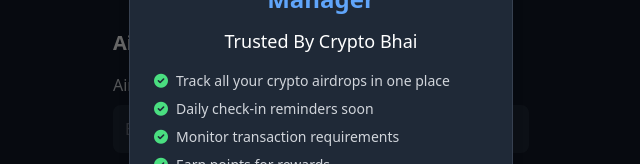
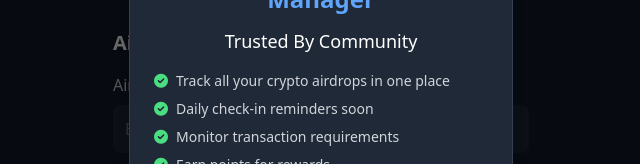
Before and after one commit to ArRaddev/Airdropify, a plain HTML site: page index.html in a window 1280 px wide. Shown: the part 307-471 px from the top of the page, 319-959 px from the left. Drawn offline with nearby package versions, Linux system fonts and the light colour scheme.

Commit message:
Add files via upload

```diff
--- a/index.html
+++ b/index.html
@@ -177,7 +177,7 @@
         <div class="bg-gray-800 rounded-lg p-6 max-w-sm mx-4 fade-in shadow-lg border border-gray-700">
             <div class="text-center">
                 <h3 class="text-2xl font-bold mb-3 text-blue-400">Welcome to Airdrop Manager</h3>
-                <p class="text-lg font-medium mb-2 text-white">Trusted By Crypto Bhai</p>
+                <p class="text-lg font-medium mb-2 text-white">Trusted By Community </p>
                 <div class="text-left mt-4 mb-4 text-gray-300 space-y-2 text-sm">
                     <p class="flex items-center"><i class="fas fa-check-circle text-green-400 mr-2"></i> Track all your crypto airdrops in one place</p>
                     <p class="flex items-center"><i class="fas fa-check-circle text-green-400 mr-2"></i> Daily check-in reminders soon</p>
```
